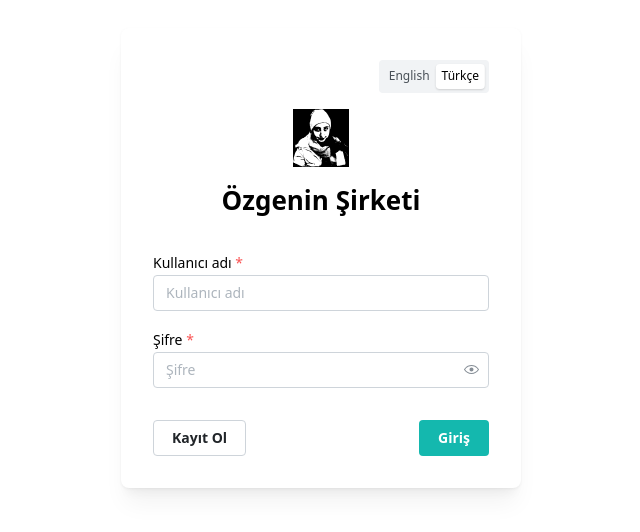
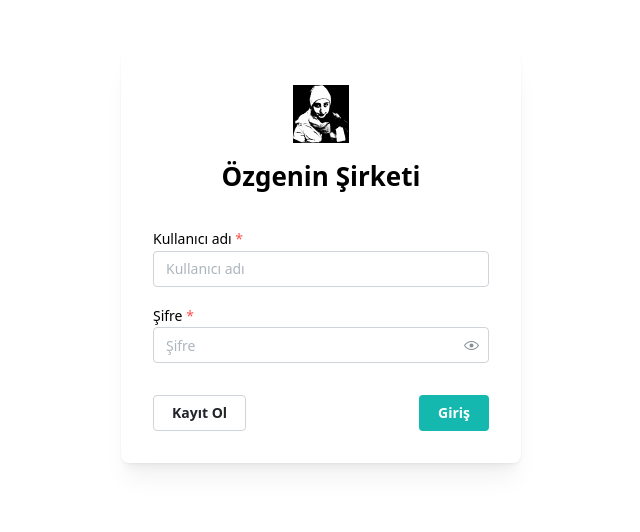
Before and after one commit to tlharar/isg, a React (Vite) app: page / in a window 1280 px wide. Shown: the part 142-674 px from the top of the page, without its empty margins (319-959 px from the left). Built offline with nearby package versions, Linux system fonts and the light colour scheme.

Commit message:
Vercel build hataları düzeltildi

```diff
--- a/src/pages/LoginPage.tsx
+++ b/src/pages/LoginPage.tsx
@@ -1,13 +1,11 @@
 import { useState } from 'react';
 import { useNavigate } from 'react-router-dom';
-import { Box, Title, Text, TextInput, PasswordInput, Button, Stack, Paper, Group, Image, SegmentedControl } from '@mantine/core';
+import { Box, Title, Text, TextInput, PasswordInput, Button, Stack, Paper, Group, Image } from '@mantine/core';
 import { useTranslation } from '@shared/i18n';
 import { useAuthStore } from '@shared/stores/authStore';
-import { useAppStore } from '@shared/stores/appStore';
 
 export function LoginPage() {
-  const { t, locale } = useTranslation();
-  const setLocale = useAppStore((s) => s.setLocale);
+  const { t } = useTranslation();
   const navigate = useNavigate();
   const login = useAuthStore((s) => s.login);
   const [username, setUsername] = useState('');
@@ -40,18 +38,6 @@ export function LoginPage() {
     >
       <Paper shadow="md" p="xl" radius="md" w="100%" maw={400}>
         <Stack align="center" gap="md" mb="xl">
-          <Group justify="flex-end" w="100%" style={{ alignSelf: 'stretch' }}>
-            <SegmentedControl
-              size="xs"
-              value={locale}
-              onChange={(v) => setLocale(v === 'en' ? 'en' : 'tr')}
-              data={[
-                { label: t('common.en'), value: 'en' },
-                { label: t('common.tr'), value: 'tr' },
-              ]}
-              aria-label={t('common.language')}
-            />
-          </Group>
           <Image src="/logo.svg" alt="" w={56} h={56} fit="contain" />
           <Title order={2} ta="center">
             {t('login.title')}
--- a/src/shell/layout/ShellLayout.tsx
+++ b/src/shell/layout/ShellLayout.tsx
@@ -1,5 +1,5 @@
 import { Outlet } from 'react-router-dom';
-import { AppShell, Drawer } from '@mantine/core';
+import { AppShell, Drawer, Box } from '@mantine/core';
 import { useDisclosure } from '@mantine/hooks';
 import { ShellSidebar } from '../sidebar/ShellSidebar';
 import { ShellHeader } from '../header/ShellHeader';
@@ -33,7 +33,9 @@ export function ShellLayout() {
         padding="md"
         aria-label="Navigation menu"
       >
-        <NavContent onNavigate={closeDrawer} showLanguageAtBottom />
+        <Box style={{ height: '100%', display: 'flex', flexDirection: 'column' }}>
+          <NavContent onNavigate={closeDrawer} showLanguageAtBottom />
+        </Box>
       </Drawer>
     </>
   );
--- a/src/shell/nav/NavContent.tsx
+++ b/src/shell/nav/NavContent.tsx
@@ -28,8 +28,15 @@ export function NavContent({ onNavigate, showLanguageAtBottom }: NavContentProps
   const setLocale = useAppStore((s) => s.setLocale);
 
   return (
-    <Stack gap="md" style={{ height: showLanguageAtBottom ? '100%' : undefined }}>
-      <Box style={{ flex: showLanguageAtBottom ? 1 : undefined }}>
+    <Stack
+      gap="md"
+      style={
+        showLanguageAtBottom
+          ? { height: '100%', display: 'flex', flexDirection: 'column' }
+          : undefined
+      }
+    >
+      <Box style={{ flex: showLanguageAtBottom ? '1 1 0' : undefined, minHeight: showLanguageAtBottom ? 0 : undefined }}>
         <Text fw={600} size="sm" c="dimmed" px="xs" mb="xs">
           {t('nav.modules')}
         </Text>
@@ -49,7 +56,7 @@ export function NavContent({ onNavigate, showLanguageAtBottom }: NavContentProps
         </Stack>
       </Box>
       {showLanguageAtBottom && (
-        <Box pt="md" style={{ borderTop: '1px solid var(--mantine-color-default-border)' }}>
+        <Box pt="md" style={{ borderTop: '1px solid var(--mantine-color-default-border)', marginTop: 'auto', flexShrink: 0 }}>
           <Text fw={500} size="xs" c="dimmed" mb="xs">
             {t('common.language')}
           </Text>
```
